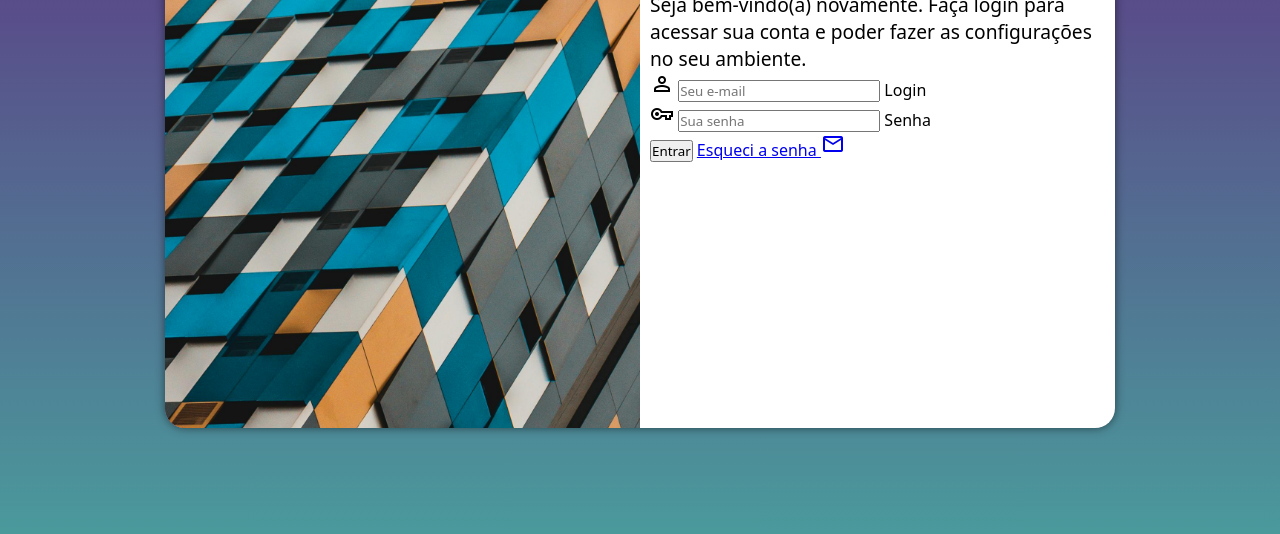
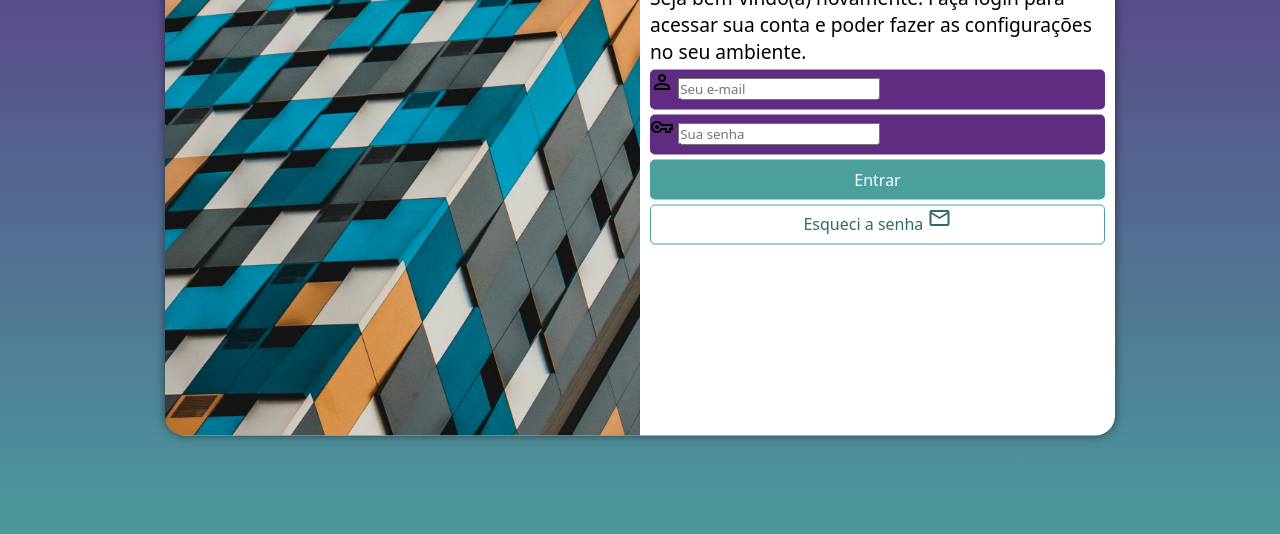
Before and after one commit to devlmdias/projeto-login, a plain HTML site: page index.html in a window 1280 px wide. Shown: the part 222-756 px from the top of the page. Drawn offline with nearby package versions, Linux system fonts and the light colour scheme.

Commit message:
formatação do formulário

```diff
--- a/estilos/media-queries.css
+++ b/estilos/media-queries.css
@@ -47,5 +47,5 @@
 
     div#formulario > p {
     font-size: 1.2em;
+    }
 }
-}
--- a/estilos/style.css
+++ b/estilos/style.css
@@ -40,8 +40,8 @@
     overflow: hidden;
 
     background-color: var(--cor01);
-    width: 250px;
-    height: 500px;
+    width: 300px;
+    height: 515px;
     border-radius: 20px;
     box-shadow: 0px 0px 10px rgba(0, 0, 0, 0.523);
 
@@ -69,3 +69,53 @@
 div#formulario > p {
     font-size: 0.8em;
 }
+
+form > div.campo {
+    background-color: var(--cor04);
+    display: block;
+    width: 100%;
+    height: 40px;
+    border-radius: 5px;
+    margin: 5px 0px;
+}
+
+form label {
+    display: none;
+}
+
+form > input[type=submit] {
+    display: block;
+    font-size: 1em;
+    width: 100%;
+    height: 40px;
+    background-color: var(--cor03);
+    color: white;
+    border: none;
+    border-radius: 5px;
+}
+
+form > input[type=submit]:hover {
+    background-color: #316b69;
+}
+
+form > a.botao {
+    display: block;
+    text-align: center;
+    font-size: 1em;
+    width: 100%;
+    height: 40px;
+    margin-top: 5px;
+    background-color: var(--cor01);
+    color: #316b69;
+    border: 1px solid var(--cor03);
+    border-radius: 5px;
+    text-decoration: none;
+}
+
+form > a.botao:hover {
+    background-color: #5bc7c4;
+}
+
+form > a.botao > i {
+    font-size: 0.8em;
+}
--- a/index.html
+++ b/index.html
@@ -29,7 +29,7 @@
                         <label for="isenha">Senha</label>
                     </div>
                     <input type="submit" value="Entrar">
-                    <a href="esqueci.html">
+                    <a href="esqueci.html" class="botao">
                         Esqueci a senha <span class="material-symbols-outlined">mail</span>
                     </a>
                 </form>
```
